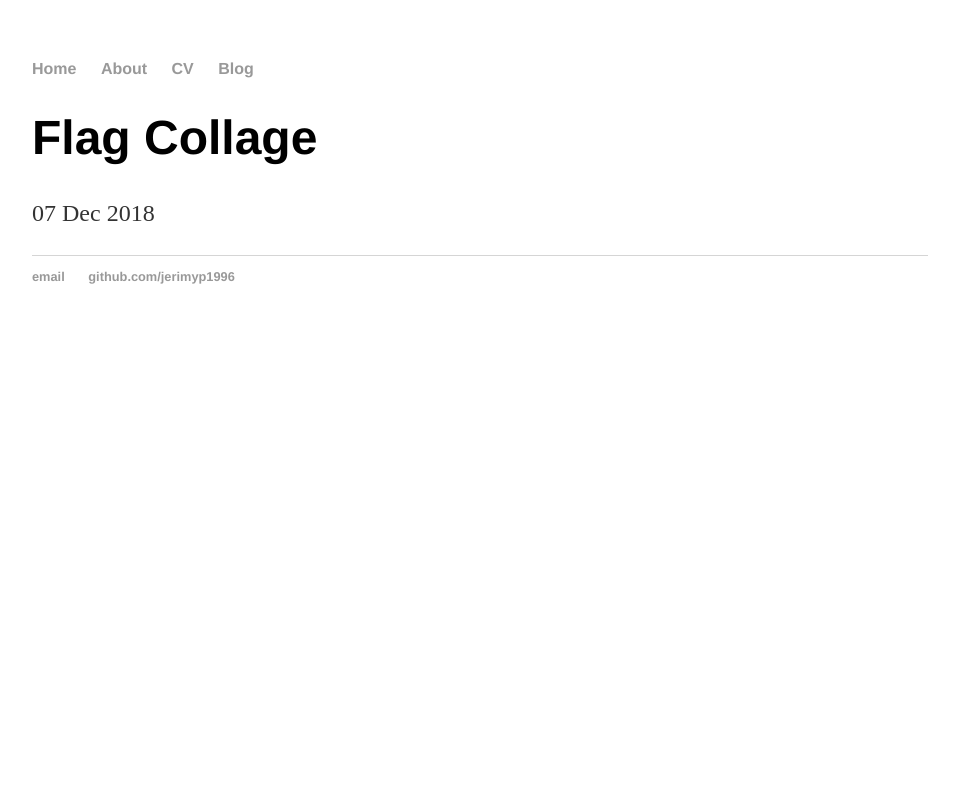
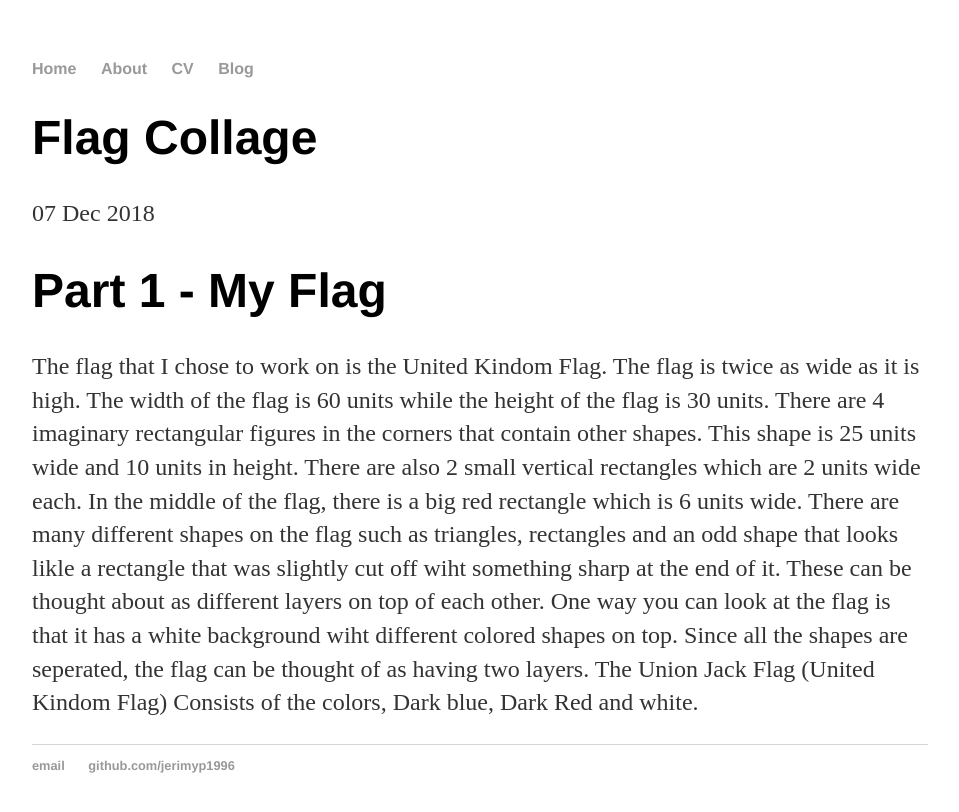
Before and after one commit to Jerimyp1996/Jerimyp1996.github.io, a Jekyll site: the page built from _posts/2018-12-07-weekly-reflection.md, in a window 1280 px wide. Shown: the top 812 px of the page, without its empty margins (160-1119 px from the left). Built offline with Jekyll 4.4.1, drawn with Linux system fonts in a browser that asks for light colours.

Commit message:
Update 2018-12-07-weekly-reflection.md

```diff
--- a/_posts/2018-12-07-weekly-reflection.md
+++ b/_posts/2018-12-07-weekly-reflection.md
@@ -3,3 +3,7 @@
 title: Flag Collage
 date: 2018-12-07
 ---
+
+# Part 1 - My Flag
+
+ The flag that I chose to work on is the United Kindom Flag. The flag is twice as wide as it is high. The width of the flag is 60 units while the height of the flag is 30 units. There are 4 imaginary rectangular figures in the corners that contain other shapes. This shape is 25 units wide and 10 units in height. There are also 2 small vertical rectangles which are 2 units wide each. In the middle of the flag, there is a big red rectangle which is 6 units wide. There are many different shapes on the flag such as triangles, rectangles and an odd shape that looks likle a rectangle that was slightly cut off wiht something sharp at the end of it. These can be thought about as different layers on top of each other. One way you can look at the flag is that it has a white background wiht different colored shapes on top. Since all the shapes are seperated, the flag can be thought of as having two layers. The Union Jack Flag (United Kindom Flag) Consists of the colors, Dark blue, Dark Red and white.
```
